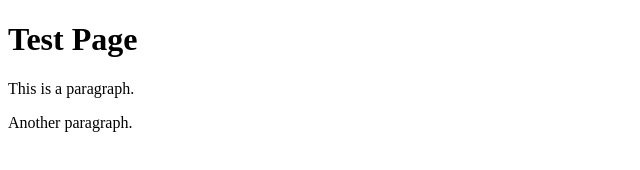
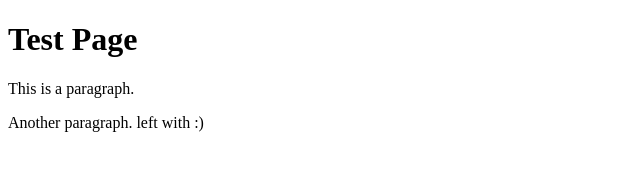
Before and after one commit to ktolman65/WDD130.github.io, a plain HTML site: page index.html in a window 1280 px wide. Shown: the full height of the page, 0-640 px from the left. Drawn offline with Linux system fonts and the light colour scheme.

Commit message:
more changes

```diff
--- a/index.html
+++ b/index.html
@@ -10,7 +10,7 @@
   <h1>Test Page</h1>
   <p> This is a paragraph.</p>
   <p>
-    Another paragraph.
+    Another paragraph.  left with :)
   </p>
 </body>
 
```
